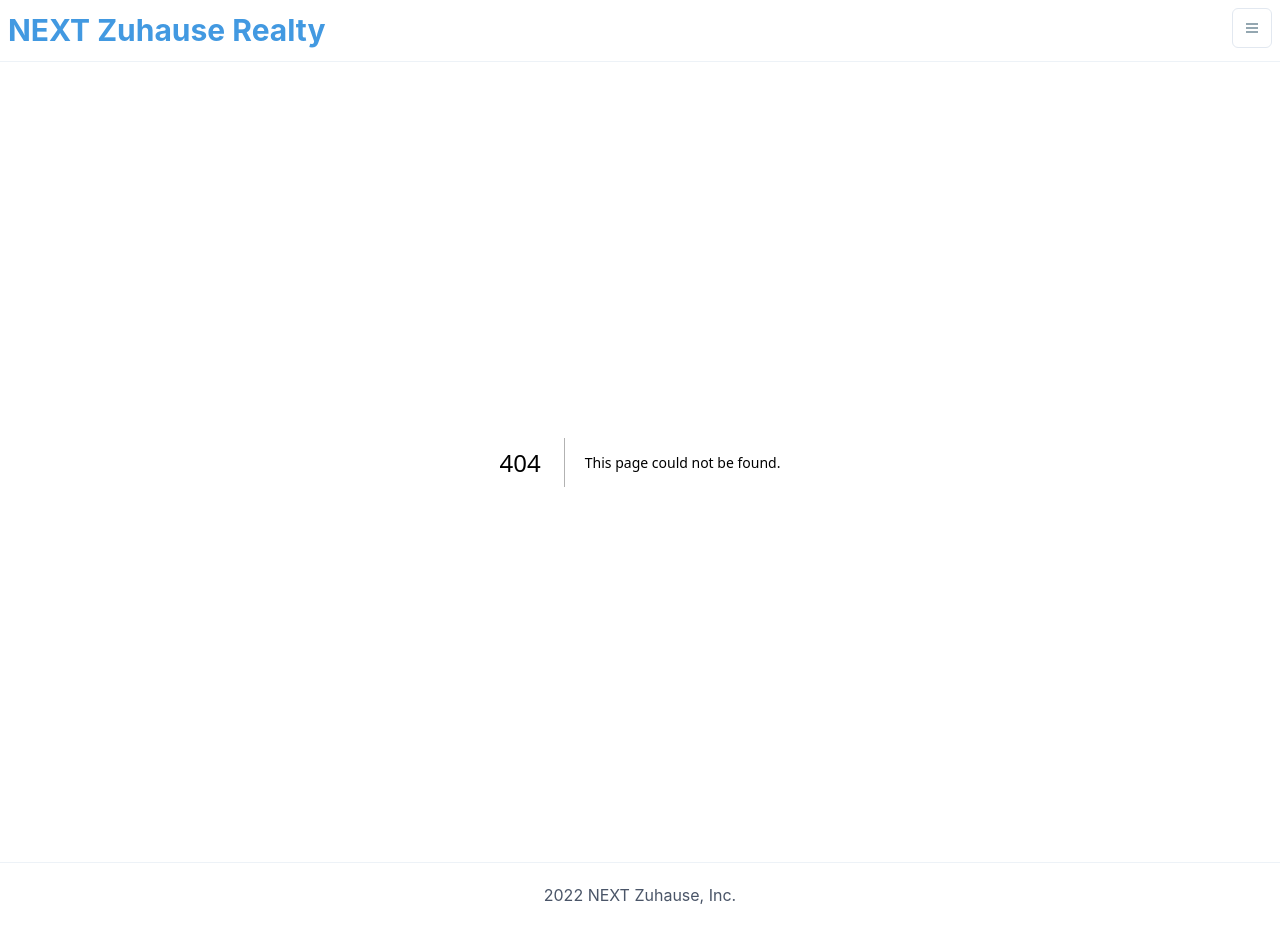
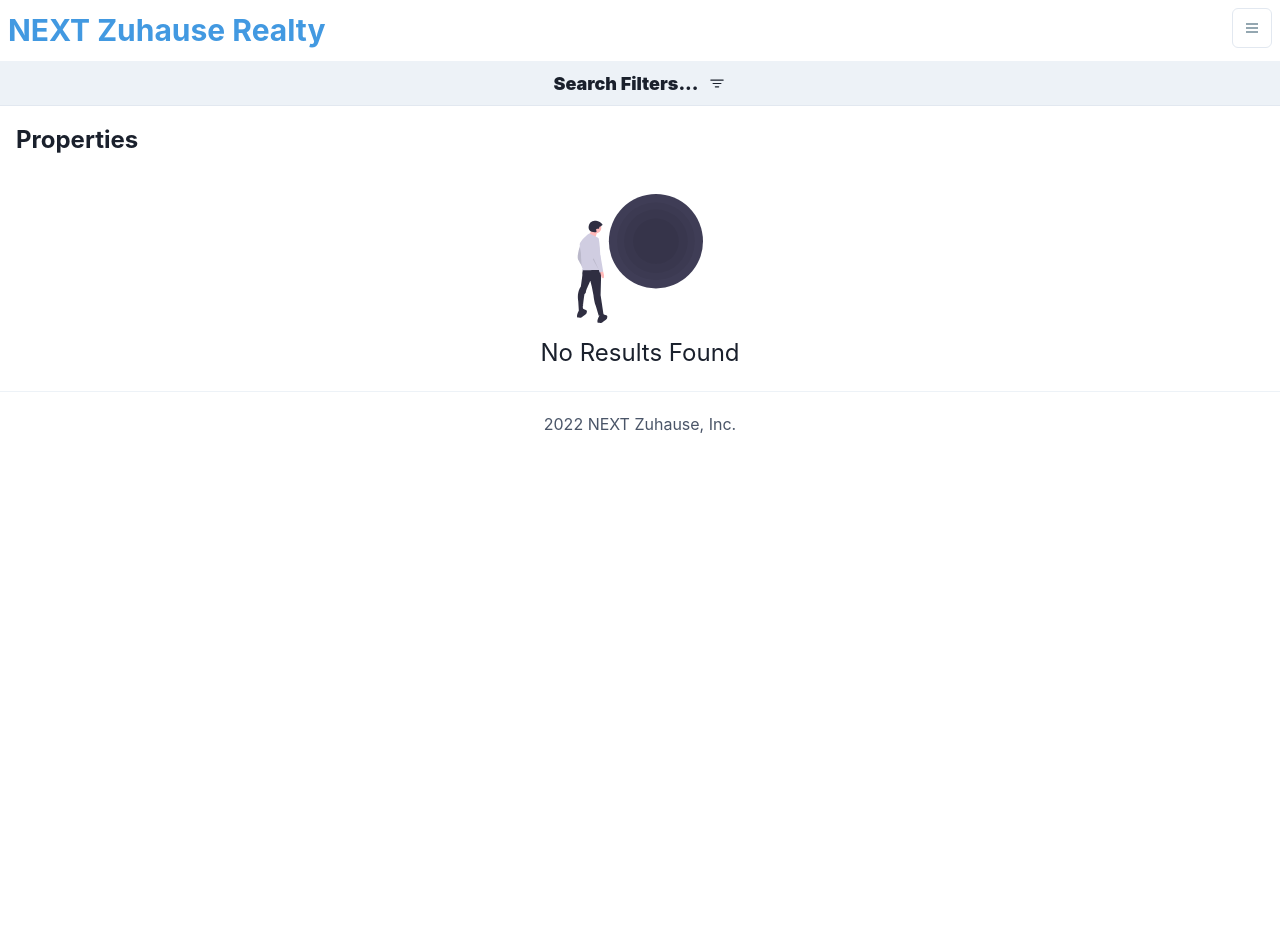
Before and after one commit to hzhang20902/realestateNextjs, a Next.js app: page /search in a window 1280 px wide. Before the commit this address had no page. After the commit the page ends 800 px from the top, so only its background shows below. Built offline with nearby package versions, Linux system fonts and the light colour scheme.

Commit message:
search ui skeleton set up

```diff
--- a/components/SearchFilters.jsx
+++ b/components/SearchFilters.jsx
@@ -5,7 +5,9 @@
 import Image from "next/image";
 
 const SearchFilters = () => {
-
+    return (
+        <div>Search filters</div>
+    )
 }
 
 export default SearchFilters;
--- /dev/null
+++ b/pages/search.js
@@ -0,0 +1,48 @@
+import { useState }from 'react'
+import { useRouter } from 'next/router'
+import Image from 'next/image'
+import { Flex, Box, Text, Icon } from '@chakra-ui/react'
+import { BsFilter } from 'react-icons/bs'
+import SearchFilters from '../components/SearchFilters'
+import Property from '../components/Property'
+import noResult from '../assets/images/noresult.svg'
+
+const Search = () => {
+    const [searchFilters, setSearchFilters] = useState(false);
+    const router = useRouter();
+
+  return (
+    <Box>
+        <Flex
+            cursor='pointer'
+            bg='gray.100'
+            borderBottom='1px'
+            borderColor='gray.200'
+            p='2'
+            fontWeight='black'
+            fontSize='lg'
+            justifyContent='center'
+            alignItems='center'
+            onClick={() => setSearchFilters((prevFilters) => !prevFilters)}
+            >
+        <Text>Search Filters...</Text>
+        <Icon paddingLeft='2' w='7' as={BsFilter} />
+        </Flex>
+        {searchFilters && <SearchFilters />}
+        <Text fontSize='2xl' p='4' fontWeight='bold'>
+            Properties {router.query.purpose}
+        </Text>
+        <Flex flexWrap='wrap'>
+            {[].map((property) => <Property property={property} key={property.id} />)}
+        </Flex>
+        {[].length === 0 && (
+            <Flex justifyContent='center' alignItems='center' flexDirection='column' marginTop='5' marginBottom='5'>
+                <Image alt='no result' src={noResult}/>
+                <Text fontSize='2xl' marginTop='3'>No Results Found</Text>
+            </Flex>
+        )}
+    </Box>
+  )
+}
+
+export default Search
```
Also changed, not shown: assets/images/noresult.svg (added).
